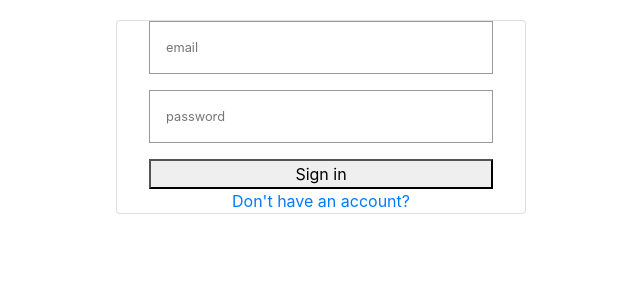
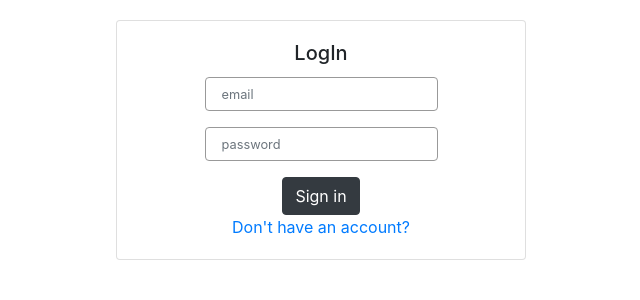
Before and after one commit to Kiilse/INVYO_WEBSITE_REACTJS, a React (Create React App) app in the folder website/: page /login in a window 1280 px wide. Shown: the top 300 px of the page, without its empty margins (319-959 px from the left). Built offline with nearby package versions, Linux system fonts and the light colour scheme.

Commit message:
[+] add invyo accout

```diff
--- a/website/src/App.js
+++ b/website/src/App.js
@@ -49,8 +49,6 @@ class App extends Component {
   }
 
   render() {
-    console.log(isLogin())
-    console.log(isrefresh())
     return (
       <Router>
         {isLogin() && this.refreshed()}
@@ -63,7 +61,8 @@ class App extends Component {
                 <Button onClick={() => this.handleLogout()}>Logout</Button>
             </Nav>
           </Navbar>
-          : <Redirect to="/login"/>
+          :
+          <Redirect to="/login"/>
         }
         <div className="wrapper">
         <Switch>
--- a/website/src/components/CLogin/CLogin.js
+++ b/website/src/components/CLogin/CLogin.js
@@ -1,8 +1,11 @@
 import React, { useState } from 'react';
 import { Link } from 'react-router-dom';
 import fire from '../../fire';
-import { login, isLogin } from '../../utils'
+import { login, isLogin, logout } from '../../utils'
 import { Redirect} from 'react-router-dom';
+import FormControl from 'react-bootstrap/FormControl';
+import Card from 'react-bootstrap/Card';
+import Button from 'react-bootstrap/Button';
 import './authForm.css'
 
 const Login = (props) => {
@@ -27,16 +30,18 @@ const Login = (props) => {
                 case "auth/user-disabled":
                 case "auth/user-not-found":
                     setIsErrorUS(true);
-                return;
+                    logout()
+                    return
+
                 case "auth/wrong-password":
                     setIsErrorPS(true);
-                return;
-              default:
-                break
+                    logout()
+                    return
                 }
-          })
+            }
+        )
         login();
-          window.location.reload();
+        window.location.reload()
     }
 
     return (
@@ -44,17 +49,19 @@ const Login = (props) => {
         {isLogin() ?
         <Redirect to="/todo" />
         :
-        <div className="card">
-            <div className="form">
-                <input className="input" type="username" value={userName} onChange={e => { setUserName(e.target.value)}} placeholder="email"/>
-                <input className="input" type="password" value={password} onChange={e => { setPassword(e.target.value)}} placeholder="password"/>
-                <button onClick={handleLogin}>Sign in</button>
+            <Card>
+                <Card.Body>
+                    <div className="login">
+                    <Card.Title>LogIn</Card.Title>
+                        <FormControl className="input" type="username" value={userName} onChange={e => { setUserName(e.target.value)}} placeholder="email"/>
+                        <FormControl className="input" type="password" value={password} onChange={e => { setPassword(e.target.value)}} placeholder="password"/>
+                        <Button variant="dark" onClick={handleLogin}>Sign in</Button>
+                        <Link to="/signup">Don't have an account?</Link>
+                        {isErrorUS && <div className="error">The username was incorrect!</div>}
+                        {isErrorPS && <div className="error">Password provided was incorrect!</div>}
                     </div>
-            <Link to="/signup">Don't have an account?</Link>
-            {isErrorUS && <div className="error">The username or password provided was incorrect!</div>}
-            {isErrorPS && <div className="error">The username or password provided was incorrect!</div>}
-        </div>
-
+                </Card.Body>
+            </Card>
         }
         </div>
     );
--- a/website/src/components/CLogin/CSignup.js
+++ b/website/src/components/CLogin/CSignup.js
@@ -1,14 +1,67 @@
-import React/*, { useState }*/ from 'react';
+import React, { useState } from 'react';
+import fire from '../../fire';
 import { Link  } from 'react-router-dom';
-
+import FormControl from 'react-bootstrap/FormControl';
+import Card from 'react-bootstrap/Card';
+import Button from 'react-bootstrap/Button';
 import './authForm.css'
 
 export default function Signup() {
-  return(
-    <div className="card">
-      <div className="form">
-      </div>
-      <Link to="/login">Already have an account?</Link>
+  const [isErrorUS, setIsErrorUS] = useState('');
+  const [isErrorPS, setIsErrorPS] = useState('');
+  const [userName, setUserName] = useState('');
+  const [password, setPassword] = useState('');
+
+
+  const clearErrors = () => {
+    setIsErrorUS(false);
+    setIsErrorPS(false);
+  }
+
+  const clearInputs = () => {
+    setUserName("");
+    setPassword("");
+  }
+
+  const handleSignup = () => {
+    clearErrors();
+    fire
+    .auth()
+    .createUserWithEmailAndPassword(userName, password)
+    .catch(err => {
+      switch(err.code) {
+        case "auth/email-already-use":
+        case "auth/invalid-email":
+          setIsErrorUS(err.message);
+          console.log(isErrorUS)
+          break;
+        case "auth/weak-password":
+          setIsErrorPS(err.message);
+          console.log(isErrorPS)
+          break;
+        default:
+            break
+      }
+    })
+    clearInputs();
+    window.location.reload()
+  }
+
+  return (
+    <div>
+        <Card>
+            <Card.Body>
+                <div className="login">
+                <Card.Title>Signup</Card.Title>
+                    <FormControl className="input" type="username" value={userName} onChange={e => { setUserName(e.target.value)}} placeholder="email"/>
+                    <FormControl className="input" type="password" value={password} onChange={e => { setPassword(e.target.value)}} placeholder="password"/>
+                    <Button variant="dark" onClick={handleSignup}>Sign in</Button>
+                    <Link to="/Login">Already have an account?</Link>
+                    {isErrorUS && <div className="error">The username was incorrect!</div>}
+                    {isErrorPS && <div className="error">Password provided was incorrect!</div>}
+                </div>
+            </Card.Body>
+        </Card>
     </div>
-  );
-}
+);
+};
--- a/website/src/components/CLogin/authForm.css
+++ b/website/src/components/CLogin/authForm.css
@@ -8,31 +8,13 @@
     align-items: center;
 }
 
-.form {
+.login{
     display: flex;
     flex-direction: column;
+    align-items: center;
     width: 100%;
 }
 
-.input {
-    padding: 1rem;
-    border: 1px solid #999;
-    margin-bottom: 1rem;
-    font-size: 0.8rem;
+.error {
+    color: red;
 }
-
-.button {
-    background: linear-gradient(to bottom, #6371c7, #5563c1);
-    border-color: #3f4eae;
-    border-radius: 3px;
-    padding: 1rem;
-    color: white;
-    font-weight: 700;
-    width: 100%;
-    margin-bottom: 1rem;
-    font-size: 0.8rem;
-}
-
-.error {
-    background-color: red;
-}
--- /dev/null
+++ b/website/src/components/CTodo/Ctodo.css
@@ -0,0 +1,21 @@
+.card-1 {
+    box-sizing: border-box;
+    padding: 2rem;
+    align-items: left;
+}
+
+.card-2 {
+    box-sizing: border-box;
+    padding: 2rem;
+    display: flex;
+    flex-direction: column;
+    align-items: left;
+}
+
+.forms {
+    display: flex;
+    flex-direction: Row;
+    flex-wrap: wrap;
+    width: 100%;
+    min-height: 100%;
+}
--- a/website/src/components/CTodo/Ctodo.js
+++ b/website/src/components/CTodo/Ctodo.js
@@ -2,6 +2,14 @@ import React, { Component }from 'react';
 import moment from 'moment';
 import uuid from 'uuid';
 import {prints, Donotprint, isprintable} from "../../utils"
+
+import Button from 'react-bootstrap/Button';
+import Card from 'react-bootstrap/Card';
+import FormControl from 'react-bootstrap/FormControl';
+import ListGroup from 'react-bootstrap/ListGroup';
+
+
+import "./Ctodo.css"
 
 class Todo extends Component {
     constructor(props) {
@@ -101,35 +109,45 @@ class Todo extends Component {
 
     render () {
         return (
-            <div className="main-container">
-                <h1>Todo app</h1>
-                <hr/>
-                <div className="container">
-                    <input type="text" placeholder="Task Name" ref={this.input}/>
-                    <input type="text" placeholder="Task Description" ref={this.description}/>
-                    <input type="date" placeholder="Task ending" ref={this.endDate}/>
-                    <button onClick={this.addtask} className="button">Add</button>
-                    <button onClick={this.changePrint}> Change Print</button>
-                    <ol>
-                        {
-                            this.state.list.map((item,index)=>
-                            {
-                                return(<li key={item.id}> {item.value}
-                                    <p>{item.description}</p>
-                                    <p> This task end on {item.endDate}</p>
-                                    <p>{item.states}</p>
-                                    <p>{item.Date}</p>
-                                    <button className="button" type="button" value="delete" data-key={index}>
+            <div className="forms">
+                <div className="card-1">
+                    <Card>
+                        <Card.Body>
+                            <Card.Title>Todo</Card.Title>
+                            <FormControl type="text" placeholder="Task Name" ref={this.input} />
+                            <br/>
+                            <FormControl type="text" placeholder="Task Description" ref={this.description}/>
+                            <br/>
+                            <FormControl type="date" placeholder="Task ending" ref={this.endDate}/>
+                            <br/>
+                            <Button variant="dark" onClick={this.addtask} >Add</Button> {'    '}
+                            <Button variant="dark" onClick={this.changePrint}> Change Print</Button>
+                        </Card.Body>
+                    </Card>
+                </div>
+                {
+                    this.state.list.map((item,index)=> {
+                        return(
+                            <div className="card-2">
+                                <Card>
+                                    <Card.Text></Card.Text>
+                                        <ListGroup key={item.id}> {item.value}
+                                        <ListGroup.Item>{item.description}</ListGroup.Item>
+                                        <ListGroup.Item> This task end on {item.endDate}</ListGroup.Item>
+                                        <ListGroup.Item>{item.states}</ListGroup.Item>
+                                        <ListGroup.Item>{item.Date}</ListGroup.Item>
+                                    </ListGroup>
+                                    <Button  variant="dark" size="lg" type="button" value="delete" data-key={index} >
                                         Edit
-                                    </button>
-                                    <button className="button" type="button" value="delete" data-key={index} onClick={(e) => {if (window.confirm('Are you sure you wish to delete this item?')) this.deleteItem(e)}}>
+                                    </Button> {' '}
+                                    <Button  variant="dark" size="lg" type="button" value="delete" data-key={index} onClick={(e) => {if (window.confirm('Are you sure you wish to delete this item?')) this.deleteItem(e)}}>
                                         Delete
-                                    </button>
-                                </li>)
-                            })
-                        }
-                    </ol>
-                </div>
+                                    </Button>
+                                </Card>
+                            </div>
+                        )
+                    })
+                }
             </div>
         )
     }
--- a/website/src/utils/index.js
+++ b/website/src/utils/index.js
@@ -1,6 +1,6 @@
 const TOKEN_KEY = 'jwt';
 const REFRESH_KEY = 'tok';
-const PRINT_KEY = 'prt'
+const PRINT_KEY = 'prt';
 
 export const login = () => {
     localStorage.setItem(TOKEN_KEY, 'TestLogin');
```
Lines whose indentation alone changed are shown as unchanged.
